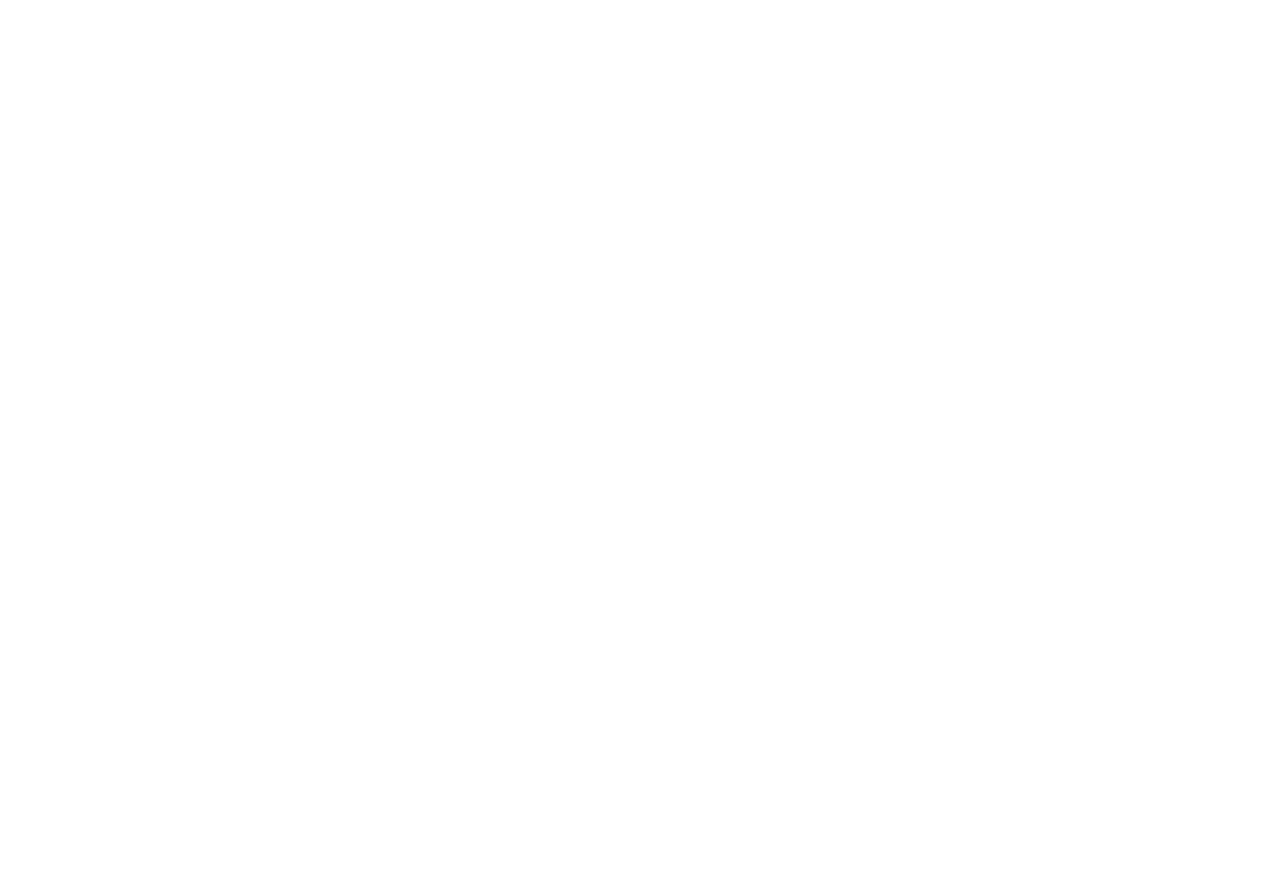
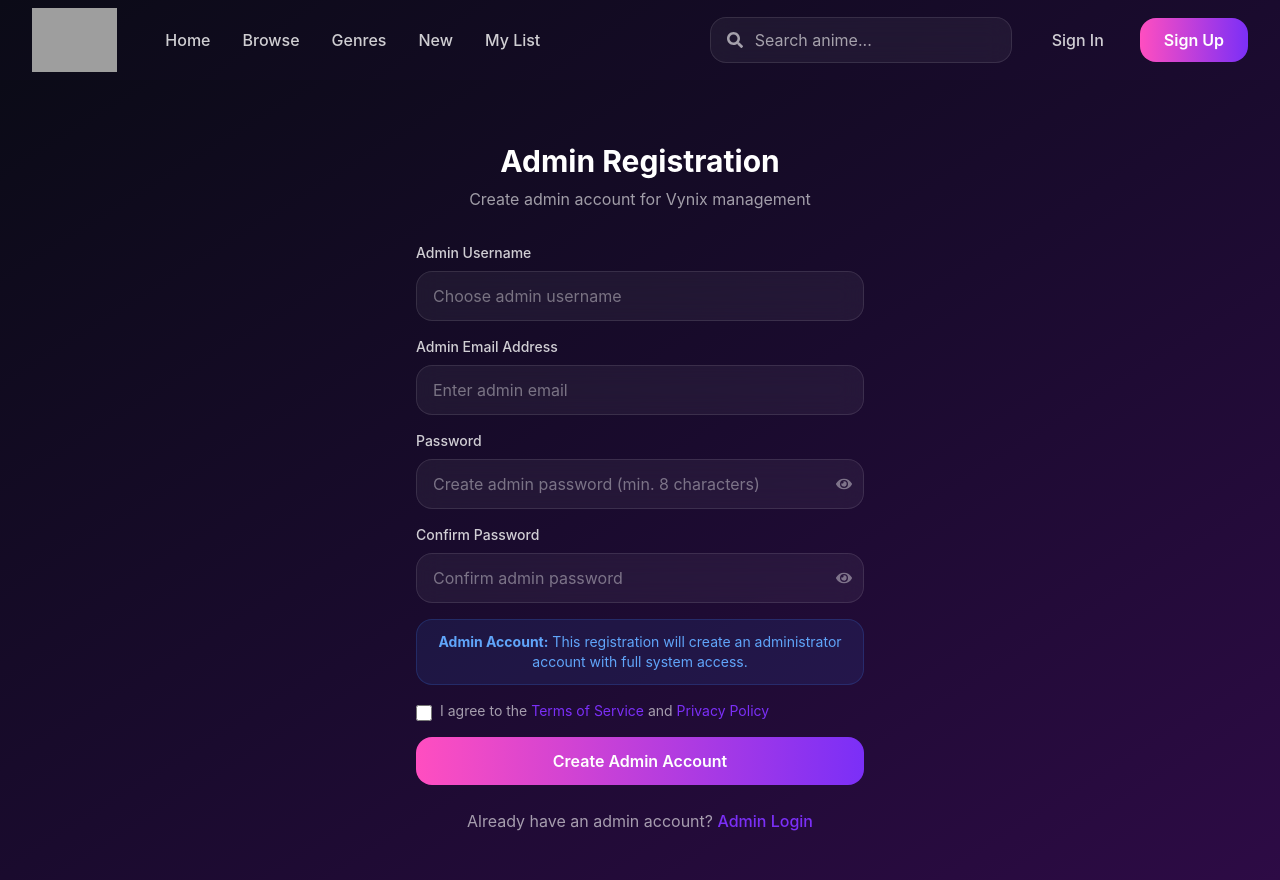
Before and after one commit to ARIHARAN-KC/Vynix-OTT, a React (Vite) app in the folder web/: page /admin/signup in a window 1280 px wide. Before the commit this address had no page. Before the commit the page ends 800 px from the top, so only its background shows below. Built offline with nearby package versions, Linux system fonts and the light colour scheme; grey boxes are pictures that could not be loaded.

Commit message:
Admin signup page commit

```diff
--- a/web/src/App.jsx
+++ b/web/src/App.jsx
@@ -8,9 +8,9 @@
 
 // Auth Components
 import Login from "./components/Auth/Login/Login";
-import Signup from "./components/Auth/SIgnup/Signup";
+import Signup from "./components/Auth/Signup/Signup";
 import OAuthSuccess from "./components/Auth/OAuthSuccess/OAuthSuccess";
-
+import AdminSignup from "./components/Auth/Admin/Signup";
 // Pages
 import Home from "./pages/Home/Home";
 import Browse from "./pages/Browser/Browse";
@@ -77,6 +77,11 @@
               <OAuthSuccess />
             </Layout>
           } />
+          <Route path="/admin/Signup" element={
+            <Layout>
+              <AdminSignup/>
+            </Layout>
+          }/>
         </Routes>
       </main>
     </div>
--- /dev/null
+++ b/web/src/components/Auth/Admin/Signup.jsx
@@ -0,0 +1,233 @@
+import React, { useState } from "react";
+import { Link, useNavigate } from "react-router-dom";
+import { FaEye, FaEyeSlash } from "react-icons/fa";
+import vynixLogo from "../../../assets/logo/vynix.png";
+import { authService } from "../../../services/authService";
+
+const Signup = () => {
+  const [formData, setFormData] = useState({
+    userName: "",
+    email: "",
+    password: "",
+    confirmPassword: "",
+  });
+  const [showPassword, setShowPassword] = useState(false);
+  const [showConfirmPassword, setShowConfirmPassword] = useState(false);
+  const [isLoading, setIsLoading] = useState(false);
+  const [error, setError] = useState("");
+  const navigate = useNavigate();
+
+  const handleChange = (e) => {
+    setFormData({
+      ...formData,
+      [e.target.name]: e.target.value,
+    });
+    setError("");
+  };
+
+  const handleSubmit = async (e) => {
+    e.preventDefault();
+
+    if (formData.password !== formData.confirmPassword) {
+      setError("Passwords don't match!");
+      return;
+    }
+
+    if (formData.password.length < 8) {
+      setError("Password must be at least 8 characters long");
+      return;
+    }
+
+    setIsLoading(true);
+    setError("");
+
+    try {
+      const response = await authService.signup({
+        userName: formData.userName,
+        email: formData.email,
+        password: formData.password,
+        role: "admin" // Set role as admin
+      });
+
+      // Auto-login after successful signup
+      const loginResponse = await authService.login({
+        email: formData.email,
+        password: formData.password
+      });
+
+      if (loginResponse.token && loginResponse.user) {
+        localStorage.setItem('token', loginResponse.token);
+        localStorage.setItem('user', JSON.stringify(loginResponse.user));
+        navigate('/admin'); // Redirect to admin dashboard
+      }
+    } catch (error) {
+      console.error('Signup error:', error);
+      setError(error.message || 'Admin registration failed. Please try again.');
+    } finally {
+      setIsLoading(false);
+    }
+  };
+
+  return (
+    <div className="min-h-screen bg-gradient-to-br from-[#0B0B17] via-[#1A0B2E] to-[#2D0B45] flex items-center justify-center p-4 font-['Inter']">
+      <div className="max-w-md w-full">
+        {/* Logo */}
+        <div className="text-center mb-8">
+          {/*<Link to="/" className="inline-block">
+            <img src={vynixLogo} alt="Vynix" className="h-20 w-auto mx-auto" />
+            <img src={vynixLogo} alt="Vynix" className="h-20 w-auto mx-auto" />
+          </Link>*/}
+
+          <h1 className="text-3xl font-bold text-white mt-4">Admin Registration</h1>
+          <p className="text-white/60 mt-2">Create admin account for Vynix management</p>
+        </div>
+
+        {/* Error Message */}
+        {error && (
+          <div className="mb-6 p-4 bg-red-500/10 border border-red-500/20 rounded-2xl">
+            <p className="text-red-400 text-sm">{error}</p>
+          </div>
+        )}
+
+        {/* Signup Form */}
+        <form onSubmit={handleSubmit} className="space-y-4">
+          <div>
+            <label htmlFor="userName" className="block text-sm font-medium text-white/80 mb-2">
+              Admin Username
+            </label>
+            <input
+              type="text"
+              id="userName"
+              name="userName"
+              value={formData.userName}
+              onChange={handleChange}
+              required
+              className="w-full px-4 py-3 rounded-2xl bg-white/5 backdrop-blur-md border border-white/10 text-white placeholder-white/40 focus:border-[#7b2ff7] focus:ring-1 focus:ring-[#7b2ff7] transition-all duration-300 outline-none"
+              placeholder="Choose admin username"
+            />
+          </div>
+
+          <div>
+            <label htmlFor="email" className="block text-sm font-medium text-white/80 mb-2">
+              Admin Email Address
+            </label>
+            <input
+              type="email"
+              id="email"
+              name="email"
+              value={formData.email}
+              onChange={handleChange}
+              required
+              className="w-full px-4 py-3 rounded-2xl bg-white/5 backdrop-blur-md border border-white/10 text-white placeholder-white/40 focus:border-[#7b2ff7] focus:ring-1 focus:ring-[#7b2ff7] transition-all duration-300 outline-none"
+              placeholder="Enter admin email"
+            />
+          </div>
+
+          <div>
+            <label htmlFor="password" className="block text-sm font-medium text-white/80 mb-2">
+              Password
+            </label>
+            <div className="relative">
+              <input
+                type={showPassword ? "text" : "password"}
+                id="password"
+                name="password"
+                value={formData.password}
+                onChange={handleChange}
+                required
+                className="w-full px-4 py-3 pr-12 rounded-2xl bg-white/5 backdrop-blur-md border border-white/10 text-white placeholder-white/40 focus:border-[#7b2ff7] focus:ring-1 focus:ring-[#7b2ff7] transition-all duration-300 outline-none"
+                placeholder="Create admin password (min. 8 characters)"
+              />
+              <button
+                type="button"
+                onClick={() => setShowPassword(!showPassword)}
+                className="absolute right-3 top-1/2 transform -translate-y-1/2 text-white/40 hover:text-white/60 transition-colors duration-300"
+              >
+                {showPassword ? <FaEyeSlash size={16} /> : <FaEye size={16} />}
+              </button>
+            </div>
+          </div>
+
+          <div>
+            <label htmlFor="confirmPassword" className="block text-sm font-medium text-white/80 mb-2">
+              Confirm Password
+            </label>
+            <div className="relative">
+              <input
+                type={showConfirmPassword ? "text" : "password"}
+                id="confirmPassword"
+                name="confirmPassword"
+                value={formData.confirmPassword}
+                onChange={handleChange}
+                required
+                className="w-full px-4 py-3 pr-12 rounded-2xl bg-white/5 backdrop-blur-md border border-white/10 text-white placeholder-white/40 focus:border-[#7b2ff7] focus:ring-1 focus:ring-[#7b2ff7] transition-all duration-300 outline-none"
+                placeholder="Confirm admin password"
+              />
+              <button
+                type="button"
+                onClick={() => setShowConfirmPassword(!showConfirmPassword)}
+                className="absolute right-3 top-1/2 transform -translate-y-1/2 text-white/40 hover:text-white/60 transition-colors duration-300"
+              >
+                {showConfirmPassword ? <FaEyeSlash size={16} /> : <FaEye size={16} />}
+              </button>
+            </div>
+          </div>
+
+          <div className="p-3 bg-blue-500/10 border border-blue-500/20 rounded-2xl">
+            <p className="text-blue-400 text-sm text-center">
+              <strong>Admin Account:</strong> This registration will create an administrator account with full system access.
+            </p>
+          </div>
+
+          <label className="flex items-start space-x-2">
+            <input
+              type="checkbox"
+              required
+              className="w-4 h-4 mt-1 rounded bg-white/5 border-white/10 text-[#7b2ff7] focus:ring-[#7b2ff7] focus:ring-offset-[#0B0B17]"
+            />
+            <span className="text-sm text-white/60">
+              I agree to the{" "}
+              <Link to="/terms" className="text-[#7b2ff7] hover:text-[#ff4ec0] transition-colors duration-300">
+                Terms of Service
+              </Link>{" "}
+              and{" "}
+              <Link to="/privacy" className="text-[#7b2ff7] hover:text-[#ff4ec0] transition-colors duration-300">
+                Privacy Policy
+              </Link>
+            </span>
+          </label>
+
+          <button
+            type="submit"
+            disabled={isLoading}
+            className="w-full py-3 px-4 bg-gradient-to-r from-[#ff4ec0] to-[#7b2ff7] rounded-2xl font-semibold text-white hover:shadow-lg hover:shadow-[#ff4ec0]/25 transition-all duration-300 disabled:opacity-50 disabled:cursor-not-allowed"
+          >
+            {isLoading ? (
+              <div className="flex items-center justify-center space-x-2">
+                <div className="w-4 h-4 border-2 border-white/30 border-t-white rounded-full animate-spin"></div>
+                <span>Creating Admin Account...</span>
+              </div>
+            ) : (
+              "Create Admin Account"
+            )}
+          </button>
+        </form>
+
+        {/* Login Link */}
+        <div className="text-center mt-6">
+          <p className="text-white/60">
+            Already have an admin account?{" "}
+            <Link
+              to="/admin/login"
+              className="text-[#7b2ff7] hover:text-[#ff4ec0] font-medium transition-colors duration-300"
+            >
+              Admin Login
+            </Link>
+          </p>
+        </div>
+      </div>
+    </div>
+  );
+};
+
+export default Signup;
```
